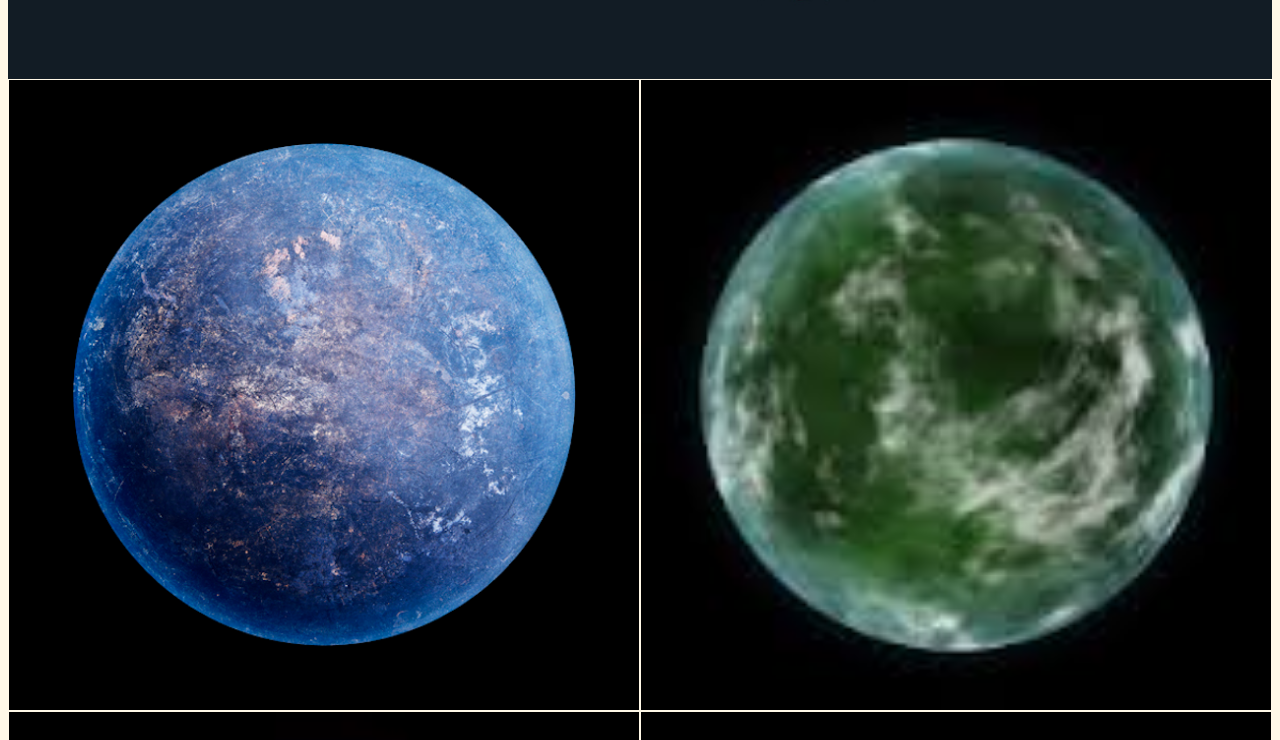
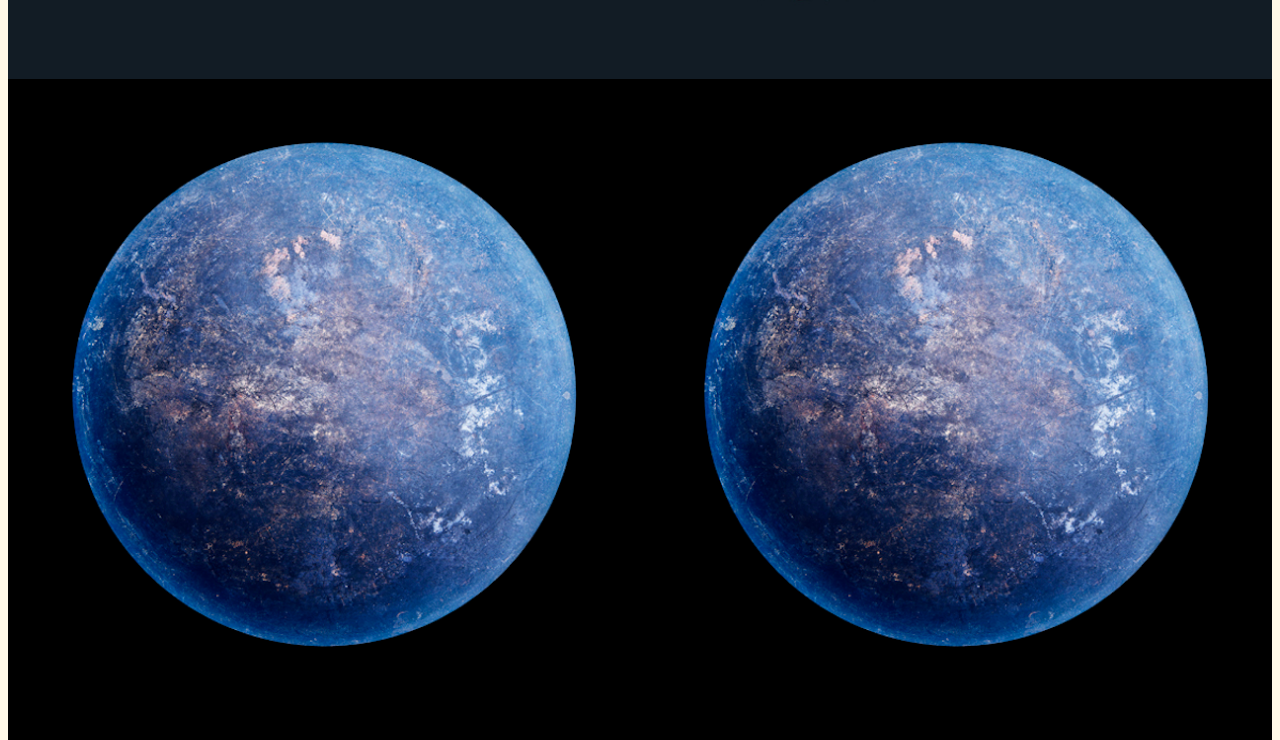
Before and after one commit to MFHSTheatre/MFHSTheatre.github.io, a plain HTML site: page index.html in a window 1280 px wide. Shown: the part 760-1500 px from the top of the page. Drawn offline with Linux system fonts and the light colour scheme.

Commit message:
the table has no spaces

```diff
--- a/css/style.css
+++ b/css/style.css
@@ -39,8 +39,7 @@ float:right;
 	vertical-align:bottom;
 
 }.navButton:hover{
-	font-weight:bold;
-	font-size:16.2px;
+
 	border:none;
 	color:white;
 	background-color:#000000;
@@ -75,27 +74,21 @@ float:right;
 }
 
 .TableMain{
-	border:none;
-	margin:none;
-	padding:none;
+
 	width:100%;
 	position:relative;
 	top:60px;
 
 }
 .TDMain{
-	border:none;
-	margin:none;
-	padding:none;
-	overflow:hide;
+
+	overflow:hidden;
 
 
 }
 .TRMain{
-	border:none;
-	margin:none;
-	padding:none;
 
+	border-collapse:collapse;
 }
 .TableImg{
 	transition:1s ease-in-out;
--- a/index.html
+++ b/index.html
@@ -9,7 +9,7 @@
 
  <div class ="navbar">
 
-<div class = "navDiv"><a href="http://www.marblefallsisd.org/" ><button class = "navButton" style = "text-align:left;"> </button></a></div>
+<div class = "navDiv"><a href="http://www.marblefallsisd.org/" ><button class = "navButton" style = "text-align:left;">Current Production</button></a></div>
 <div class = "navDiv"><a href="http://www.marblefallsisd.org/" ><button class = "navButton" style = "text-align:left;"> </button></a></div>
 <div class = "navDiv"><a href="http://www.marblefallsisd.org/" ><button class = "navButton" style = "text-align:left;"> </button></a></div>
 <div class = "navDiv" style= "overflow:visible; box-shadow:none; "><a href="http://www.marblefallsisd.org/" ><img src = "images/MustangIcon.jpg" style = "width:100%;"></a></div>
@@ -53,14 +53,14 @@ function Slideshow() {
 <div id = "HomeColourDivMain" ><img src = "images/HomeBehindImgMain.png" id = "HomeColourImg"></div>-->
 
 
-<table class = "TableMain"cellspacing=0>
+<table class = "TableMain" cellspacing=0; cellpadding = 0;>
 <tr class = "TRMain">
-<td class = "TDMain"><div class = "TDMain"><img src = "images/Planet.jpg" class = "TableImg"></div></td>
-<td class = "TDMain"><img src = "images/Planet1.jpg" class = "TableImg"></td>
+<td class = "TDMain"><img src = "images/Planet.jpg" class = "TableImg"></td>
+<td class = "TDMain"><img src = "images/Planet.jpg" class = "TableImg"></td>
 </tr>
 
 <tr class = "TRMain">
-<td class = "TDMain"><img src = "images/Planet1.jpg" class = "TableImg"></td>
+<td class = "TDMain"><img src = "images/Planet.jpg" class = "TableImg"></td>
 <td class = "TDMain"><img src = "images/Planet.jpg" class = "TableImg"></td>
 </tr>
 
```
